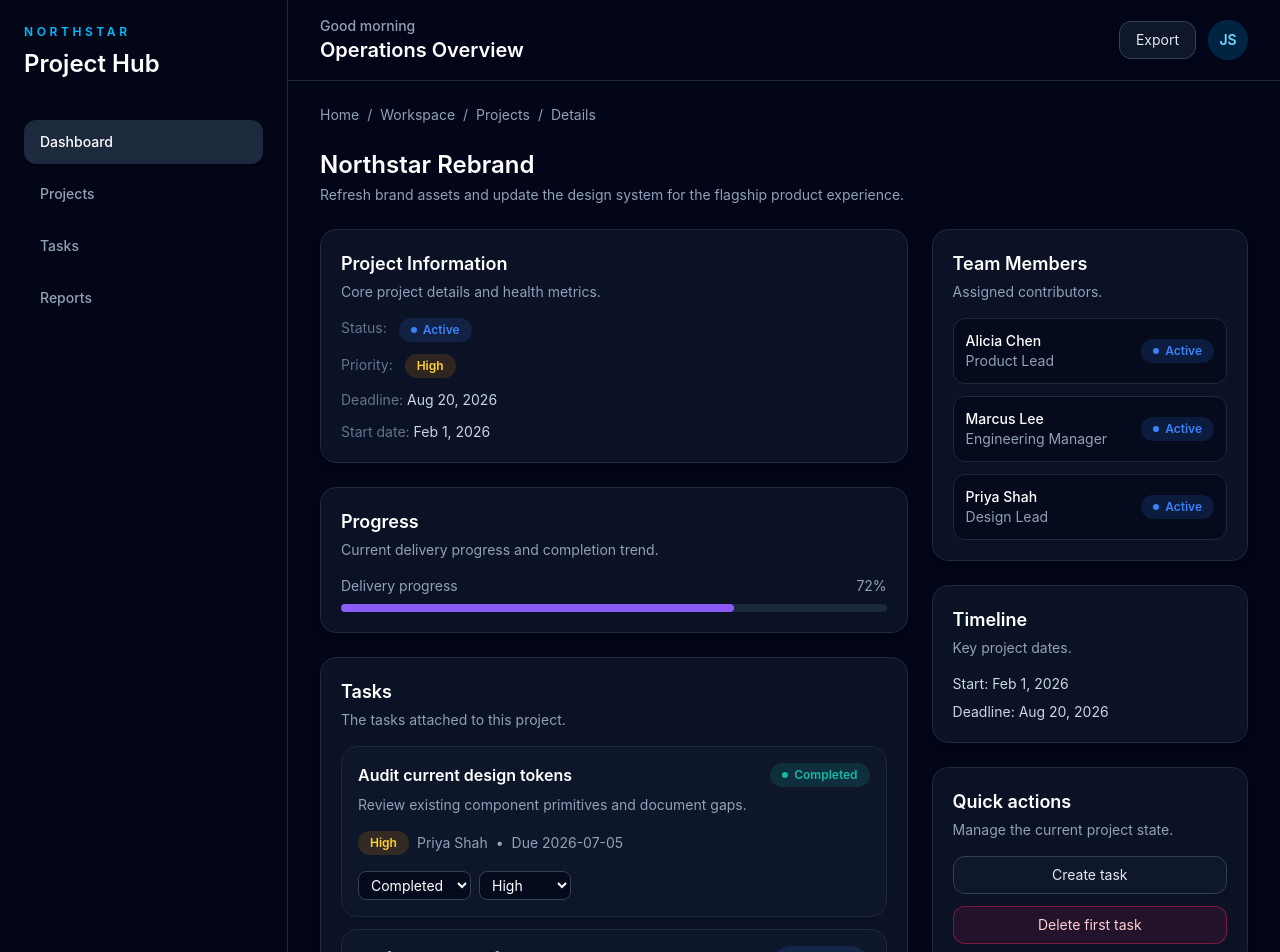
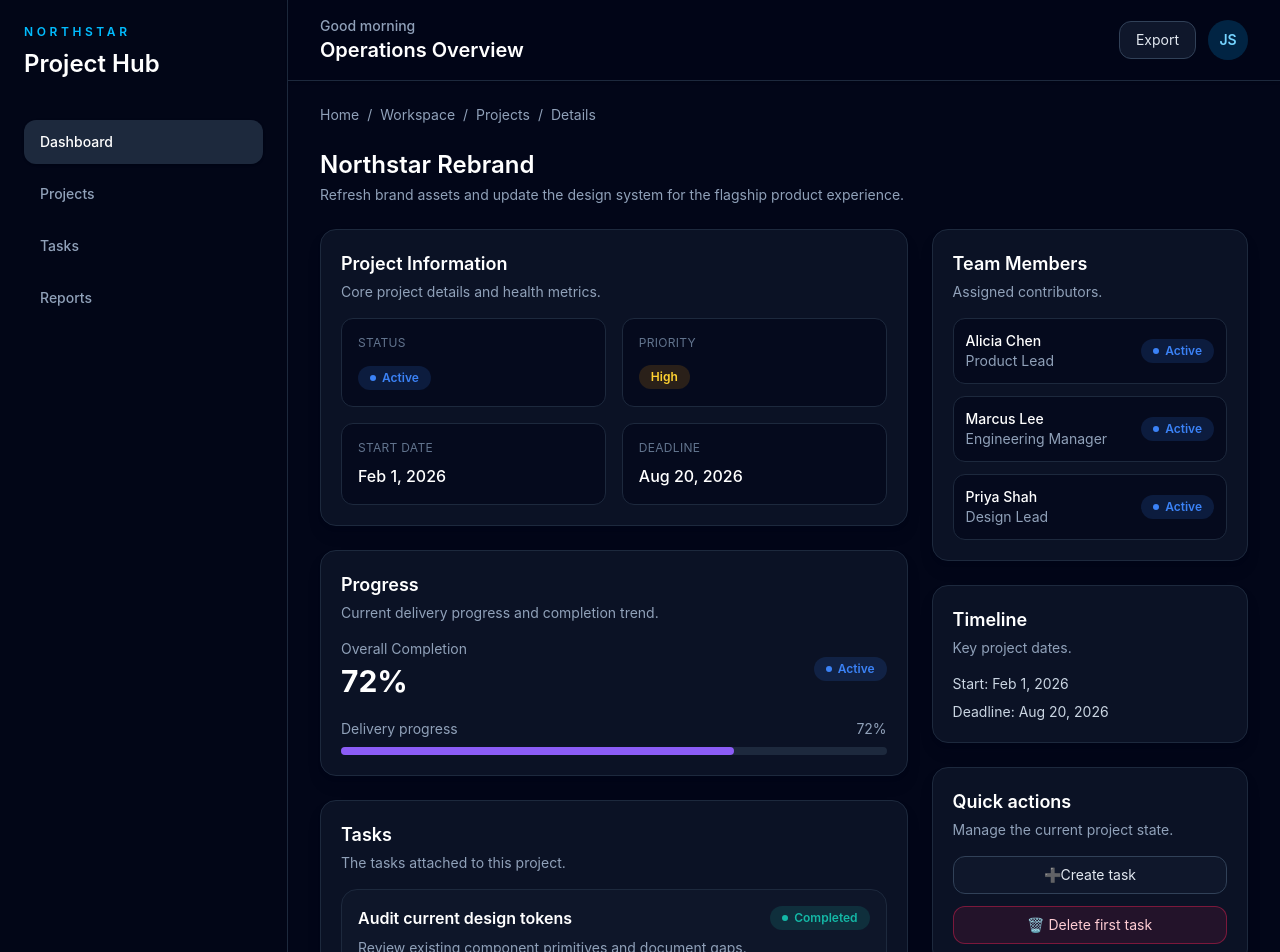
Before and after one commit to Owethudev/ChatGPTProjectDashboard, a React (Vite) app in the folder frontend/: page /projects/p1 in a window 1280 px wide. Shown: the top 952 px of the page. Built offline with nearby package versions, Linux system fonts and the light colour scheme.

Commit message:
enhance project details page and dashboard interaction

```diff
--- a/frontend/src/pages/ProjectDetailsPage.tsx
+++ b/frontend/src/pages/ProjectDetailsPage.tsx
@@ -67,27 +67,46 @@ export function ProjectDetailsPage() {
             title="Project Information"
             description="Core project details and health metrics."
           >
-            <div className="space-y-3 text-sm text-slate-300">
-              <p>
-                <span className="text-slate-500">Status:</span>{" "}
-                <span className="ml-2 inline-flex">
+            <div className="grid grid-cols-2 gap-4">
+              <div className="rounded-xl border border-slate-800 bg-slate-950/60 p-4">
+                <p className="text-xs uppercase tracking-wide text-slate-500">
+                  Status
+                </p>
+
+                <div className="mt-3">
                   <StatusBadge status={project.status} />
-                </span>
+                </div>
+              </div>
+
+              <div className="rounded-xl border border-slate-800 bg-slate-950/60 p-4">
+                <p className="text-xs uppercase tracking-wide text-slate-500">
+                  Priority
                 </p>
-              <p>
-                <span className="text-slate-500">Priority:</span>{" "}
-                <span className="ml-2 inline-flex">
+
+                <div className="mt-3">
                   <PriorityBadge priority={project.priority} />
-                </span>
+                </div>
+              </div>
+
+              <div className="rounded-xl border border-slate-800 bg-slate-950/60 p-4">
+                <p className="text-xs uppercase tracking-wide text-slate-500">
+                  Start Date
                 </p>
-              <p>
-                <span className="text-slate-500">Deadline:</span>{" "}
+
+                <p className="mt-2 font-medium text-white">
+                  {formatDate(project.startDate)}
+                </p>
+              </div>
+
+              <div className="rounded-xl border border-slate-800 bg-slate-950/60 p-4">
+                <p className="text-xs uppercase tracking-wide text-slate-500">
+                  Deadline
+                </p>
+
+                <p className="mt-2 font-medium text-white">
                   {formatDate(project.deadline)}
                 </p>
-              <p>
-                <span className="text-slate-500">Start date:</span>{" "}
-                {formatDate(project.startDate)}
-              </p>
+              </div>
                 </div>
          </Card>
 
@@ -95,8 +114,27 @@ export function ProjectDetailsPage() {
             title="Progress"
             description="Current delivery progress and completion trend."
           >
-            <div className="space-y-4">
-              <ProgressBar value={project.progress} label="Delivery progress" />
+            <div className="space-y-5">
+  <div className="flex items-center justify-between">
+    <div>
+      <p className="text-sm text-slate-400">
+        Overall Completion
+      </p>
+
+      <p className="mt-1 text-3xl font-bold text-white">
+        {project.progress}%
+      </p>
+    </div>
+
+    <StatusBadge status={project.status} />
+  </div>
+
+  <div className="transition-all duration-700 ease-out">
+    <ProgressBar
+      value={project.progress}
+      label="Delivery progress"
+    />
+  </div>
 </div>
           </Card>
 
@@ -143,7 +181,7 @@ export function ProjectDetailsPage() {
                 projectMembers.map((member) => (
                   <div
                     key={member.id}
-                    className="flex items-center justify-between rounded-xl border border-slate-800 bg-slate-950/60 px-3 py-3 text-sm text-slate-300"
+                    className="flex items-center justify-between rounded-xl border border-slate-800 bg-slate-950/60 px-3 py-3 text-sm text-slate-300 transition-all duration-200 hover:-translate-y-1 hover:border-sky-500/40 hover:bg-slate-900"
                   >
                     <div>
                       <p className="font-medium text-white">{member.name}</p>
@@ -167,20 +205,20 @@ export function ProjectDetailsPage() {
             title="Quick actions"
             description="Manage the current project state."
           >
-            <div className="space-y-3">
+            <div className="space-y-3 animate-fade-in duration-300">
               <button
                 type="button"
                 onClick={() => navigate("/tasks/new")}
-                className="w-full rounded-xl border border-slate-700 bg-slate-900 px-4 py-2 text-sm text-slate-200"
+                className="w-full rounded-xl border border-slate-700 bg-slate-900 px-4 py-2 text-sm text-slate-200 transition-all duration-200 hover:bg-slate-800 hover:scale-[1.02]"
               >
-                Create task
+                ➕Create task
               </button>
               <button
                 type="button"
                 onClick={() => deleteTask(projectTasks[0]?.id ?? "")}
-                className="w-full rounded-xl border border-rose-500/40 bg-rose-500/10 px-4 py-2 text-sm text-rose-200"
+                className="w-full rounded-xl border border-rose-500/40 bg-rose-500/10 px-4 py-2 text-sm text-rose-200 transition-all duration-200 hover:bg-slate-800 hover:scale-[1.02]"
               >
-                Delete first task
+                 🗑️ Delete first task
               </button>
             </div>
           </Card>
```
Lines whose indentation alone changed are shown as unchanged.
